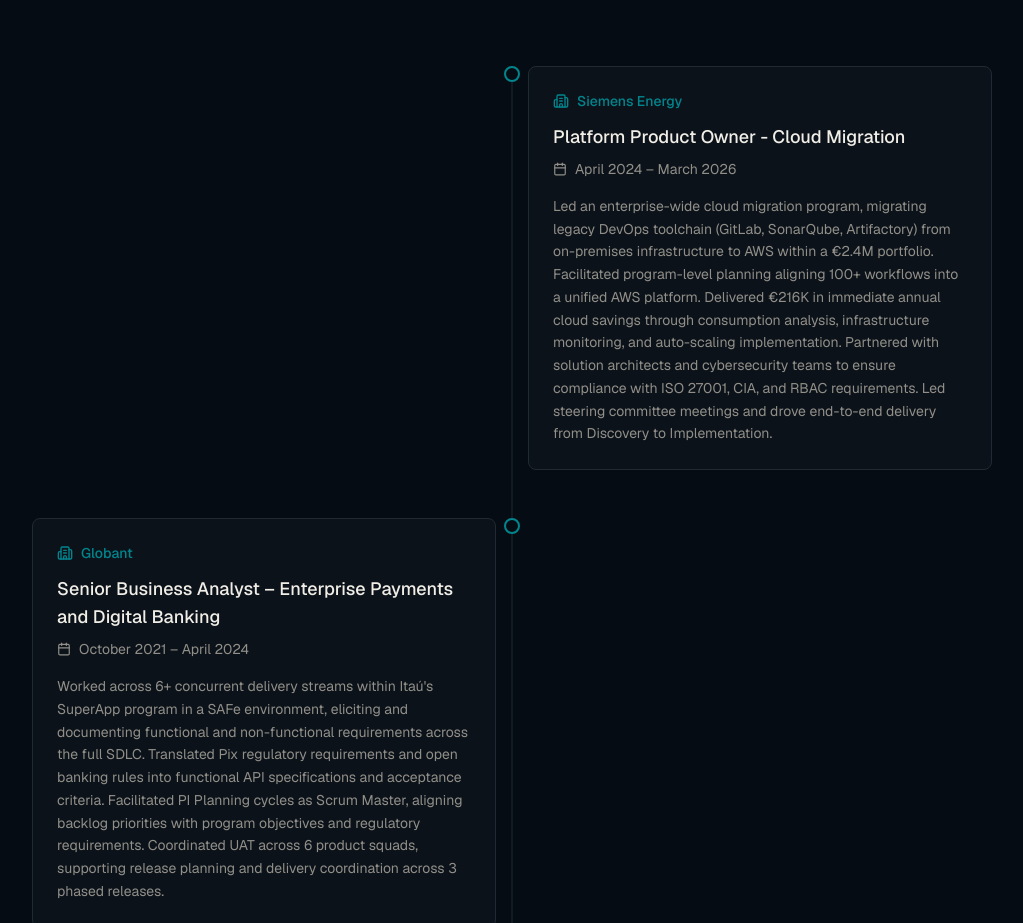
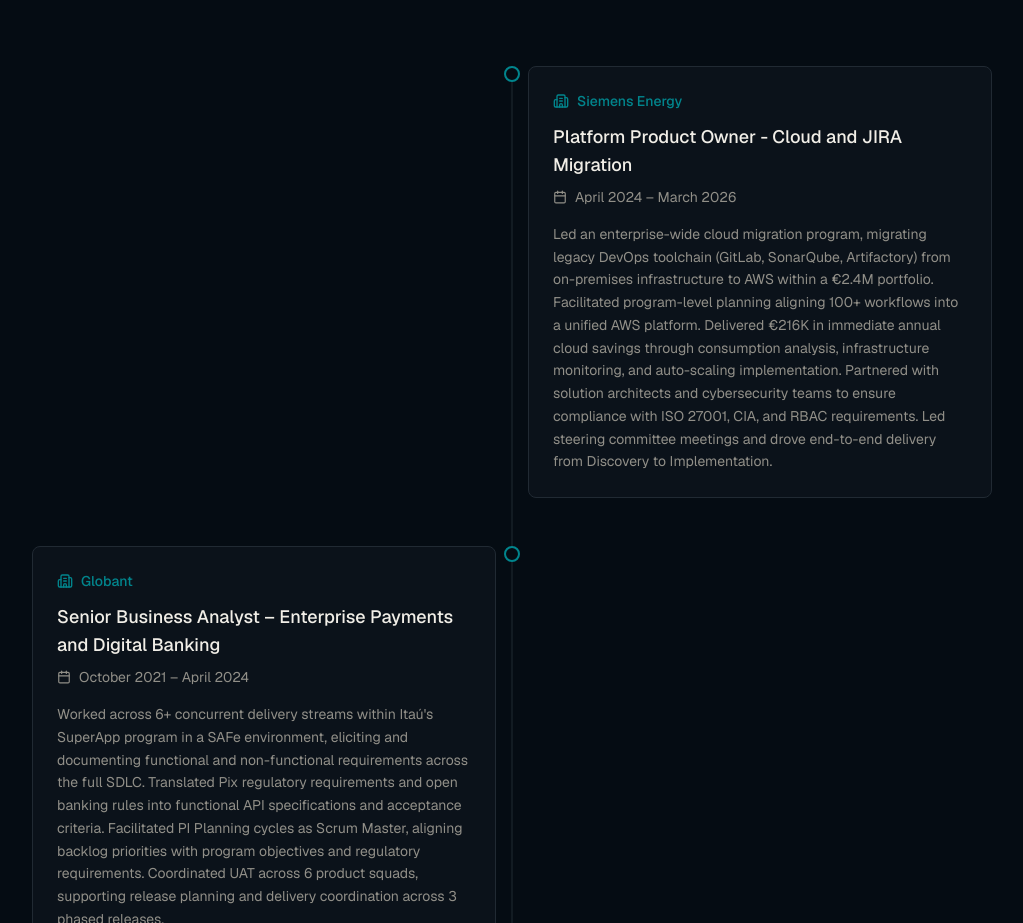
Before and after one commit to Zombieskin/v0-portfolio-website, a Next.js app: page / in a window 1280 px wide. Shown: the part 2586-3509 px from the top of the page, without its empty margins (128-1151 px from the left). Built offline with nearby package versions, Linux system fonts and the light colour scheme.

Commit message:
Update role description for Siemens Energy to include JIRA Migration

```diff
--- a/components/experience.tsx
+++ b/components/experience.tsx
@@ -3,7 +3,7 @@ import { Building2, Calendar } from "lucide-react"
 const experiences = [
   {
     company: "Siemens Energy",
-    role: "Platform Product Owner - Cloud Migration",
+    role: "Platform Product Owner - Cloud and JIRA Migration",
     period: "April 2024 – March 2026",
     description:
       "Led an enterprise-wide cloud migration program, migrating legacy DevOps toolchain (GitLab, SonarQube, Artifactory) from on-premises infrastructure to AWS within a €2.4M portfolio. Facilitated program-level planning aligning 100+ workflows into a unified AWS platform. Delivered €216K in immediate annual cloud savings through consumption analysis, infrastructure monitoring, and auto-scaling implementation. Partnered with solution architects and cybersecurity teams to ensure compliance with ISO 27001, CIA, and RBAC requirements. Led steering committee meetings and drove end-to-end delivery from Discovery to Implementation.",
```
